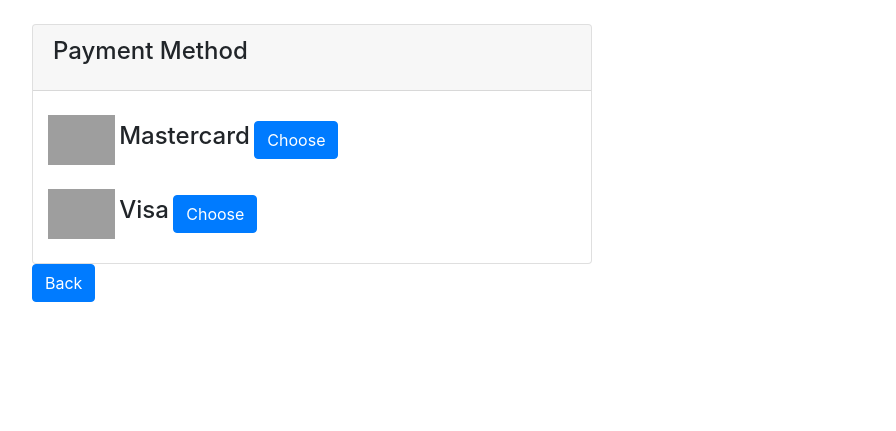
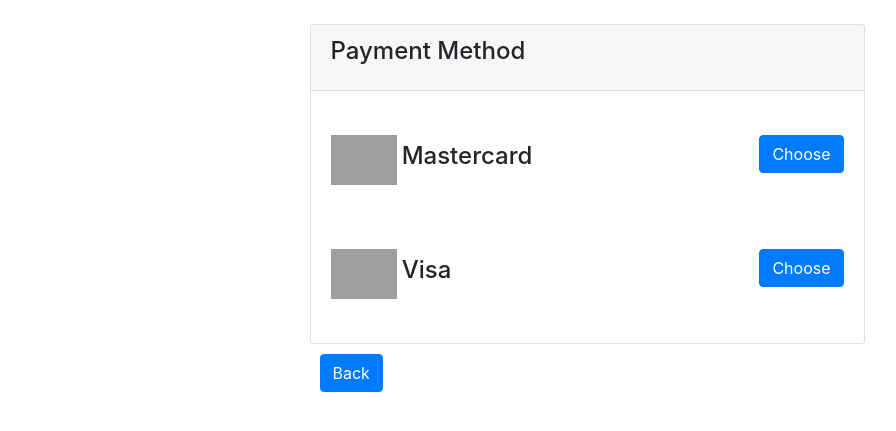
Before and after one commit to maggi911/captain_console, a Django app: page /cart/payment_method in a window 1280 px wide. Shown: the part 56-487 px from the top of the page, without its empty margins (53-949 px from the left). Run offline with Django 3.2, Linux system fonts and the light colour scheme; some libraries are stand-ins or nearby versions; grey boxes are pictures that could not be loaded.

Commit message:
checkout better look

```diff
--- a/static/css/main.css
+++ b/static/css/main.css
@@ -44,3 +44,11 @@
 .payment-img {
     max-height: 50px;
 }
+
+.margin-10 {
+    margin: 10px !important;
+}
+
+.padding-20 {
+    padding: 20px !important;
+}
--- a/static/js/cart.js
+++ b/static/js/cart.js
@@ -22,9 +22,13 @@ function populate_cart(type){
         console.log(price.slice(1))
         total_price += parseFloat(price.slice(1));
         if (type == "cart"){
-            cart.innerHTML += `${name}:&emsp; ${price}&emsp;<button id="${name}" type="button" class="btn btn-secondary btn-sm" onclick="remove_from_cart(id);">Remove</button> <br />`;
+            cart.innerHTML += `<p style="padding-left: 20px; font-weight: bold">${name}:</p>
+                                <button id="${name}" type="button" class="btn btn-secondary btn-sm float-right" style="margin-right: 20px" onclick="remove_from_cart(id);">Remove</button>
+                                <p style="padding-left: 20px;">${price}</p>
+                                <br>`;
         } else {
-            cart.innerHTML += `${name}:&emsp; ${price}<br />`;
+            cart.innerHTML += `<p style="padding-left: 20px; font-weight: bold">${name}:</p>
+                                <p style="padding-left: 20px;">${price}</p><br>`;
         }
     }
     console.log(total_price)
--- a/templates/cart/payment_method.html
+++ b/templates/cart/payment_method.html
@@ -1,23 +1,25 @@
 {% extends "base.html" %}
 {% block content %}
     <br>
-    <div class="card" style="width: 35rem;">
+    <div class="w-50 mx-auto">
+    <div class="card">
         <div class="card-header">
             <h4 class="card-title">Payment Method</h4>
         </div>
         <br>
-        <div class="col-sm-8">
+        <div class="col-sm-15 padding-20">
             <img class="payment-img" src="https://upload.wikimedia.org/wikipedia/commons/thumb/2/2a/Mastercard-logo.svg/1280px-Mastercard-logo.svg.png"/>
             <h4 class="d-inline-block">Mastercard</h4>
-            <a href="{% url "payment-info" %}" class="btn btn-primary">Choose</a>
+            <a href="{% url "payment-info" %}" class="btn btn-primary float-right">Choose</a>
         </div>
         <br>
-        <div class="col-sm-8">
+        <div class="col-sm-15 padding-20">
             <img class="payment-img" src="https://usa.visa.com/dam/VCOM/regional/lac/ENG/Default/Partner%20With%20Us/Payment%20Technology/visapos/full-color-800x450.jpg"/>
             <h4 class="d-inline-block">Visa</h4>
-            <a href="{% url "payment-info" %}" class="btn btn-primary">Choose</a>
+            <a href="{% url "payment-info" %}" class="btn btn-primary float-right">Choose</a>
         </div>
         <br>
     </div>
-    <a href="{% url "cart-index" %}" class="btn btn-primary">Back</a>
+    <a href="{% url "cart-index" %}" class="btn btn-primary margin-10">Back</a>
+    </div>
 {% endblock %}
--- a/templates/cart/payment_successful.html
+++ b/templates/cart/payment_successful.html
@@ -1,8 +1,8 @@
 {% extends "base.html" %}
 {% block content %}
     <br>
-    <div class="card">
-        <div class="card-header">
+    <div class="card w-50 mx-auto">
+        <div class="card-header text-center">
             Payment Successful
         </div>
     </div>
```
Also changed, not shown: templates/cart/index.html (+11 -7 lines), templates/cart/payment_info.html (+8 -4 lines), templates/cart/payment_review.html (+11 -8 lines).
